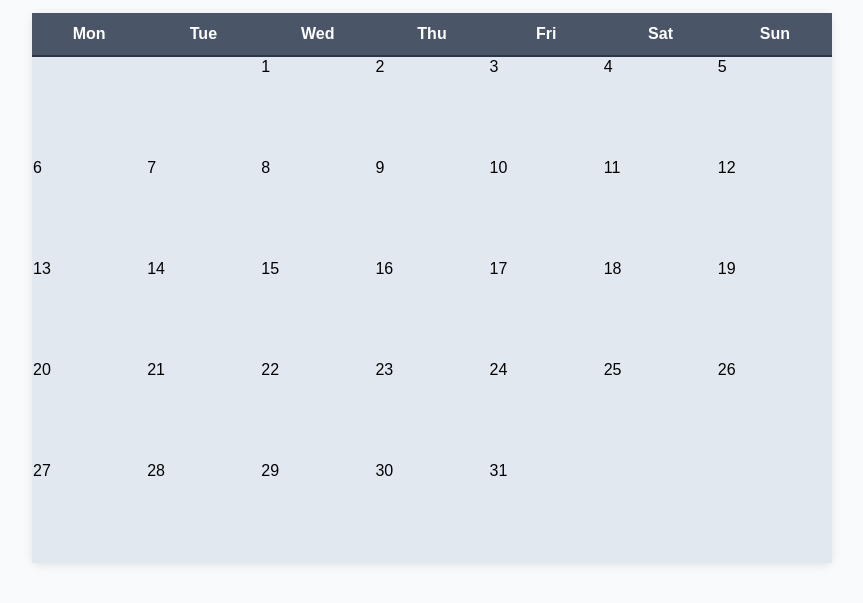
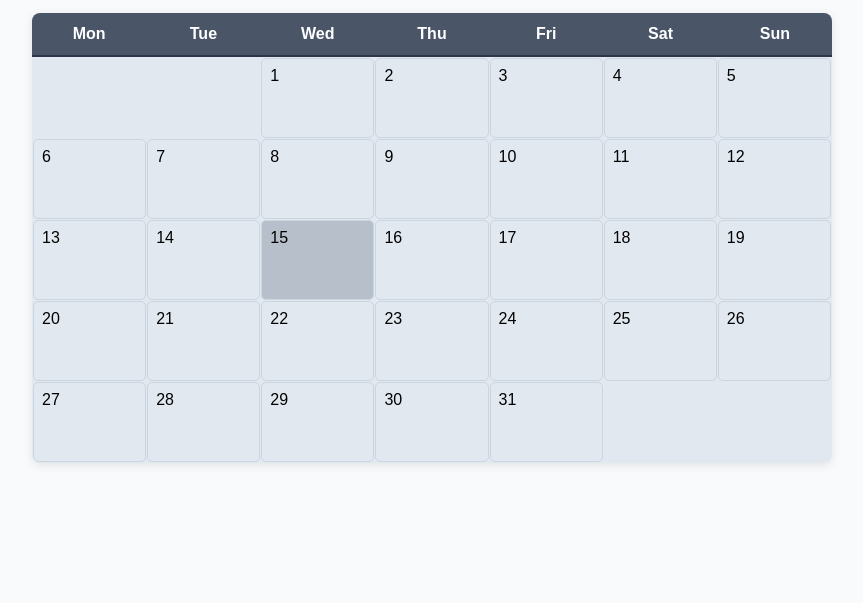
Before and after one commit to MalusiS/Piscine-Sprint-2-Project-Days-Calendar, a website with bundled scripts: page index.html in a window 1280 px wide. Shown: the part 87-690 px from the top of the page, without its empty margins (208-1071 px from the left). Built offline with nearby package versions, Linux system fonts and the light colour scheme.

Commit message:
Final fixes made to styling and comments and unused code removed

```diff
--- a/styles.css
+++ b/styles.css
@@ -51,7 +51,7 @@ body {
   background: white;
   border-radius: 8px;
   box-shadow: 0 2px 10px rgba(0, 0, 0, 0.1);
-  /* overflow: hidden; */
+  overflow: hidden;
 }
 
 /* Weekdays Header */
@@ -70,8 +70,19 @@ body {
 .calendar-grid {
   display: grid;
   grid-template-columns: repeat(7, 1fr);
-  grid-template-rows: repeat(5, 100px);
   background: #e2e8f0;
   gap: 1px;
   padding: 1px;
 }
+
+/* Day Cells */
+.day-cell {
+  padding: 0.5rem;
+  display: flex;
+  align-items: flex-start;
+  justify-content: flex-start;
+  position: relative;
+  min-height: 80px;
+  border-radius: 5px;
+  transition: background-color 0.2s;
+}
--- a/web.mjs
+++ b/web.mjs
@@ -18,6 +18,7 @@ let currentMonth = currentDate.getMonth();
 // DOM elements
 let calendarGrid, monthYearDisplay, prevButton, nextButton;
 
+// Used DOMContentLoaded as we're not waiting for images to load, it would be preferred over window.onload
 document.addEventListener("DOMContentLoaded", initCalendar);
 
 function initCalendar() {
@@ -99,7 +100,6 @@ function createCalendarStructure() {
   calendarGrid = document.createElement("div");
   calendarGrid.className = "calendar-grid";
   calendarGrid.id = "calendar-grid";
-  //   calendarGrid.textContent = "1";
 
   // Add elements to container
   calendarContainer.appendChild(weekdaysHeader);
@@ -115,7 +115,6 @@ function renderCalendar(year, month) {
   // Update month/year display
   const monthName = Object.keys(MONTHS)[month]; // Covert month index to month name
   monthYearDisplay.textContent = `${monthName} ${year}`;
-  console.log(monthName);
 
   // Clear previous calendar
   calendarGrid.innerHTML = "";
@@ -127,30 +126,37 @@ function renderCalendar(year, month) {
   // Convert from Sunday-first (Sunday = 0) to Monday-first (Monday = 0) for rendering
   let firstDayMonday = firstDayOfMonth === 0 ? 6 : firstDayOfMonth - 1;
 
+  if (
+    (firstDayMonday === 5 && daysInMonth === 31) ||
+    (firstDayMonday === 6 && daysInMonth >= 30)
+  ) {
+    calendarGrid.style.gridTemplateRows = `repeat(6, 80px)`;
+  } else {
+    calendarGrid.style.gridTemplateRows = `repeat(5, 80px)`;
+  }
+
   for (let i = 0; i < daysInMonth + firstDayMonday; i++) {
     // TODO Update for loop to reduce method
     const dayElement = document.createElement("div");
     dayElement.className = "day-cell";
     const dayNumber = i - firstDayMonday + 1;
 
-    dayNumber <= 0
-      ? (dayElement.textContent = "")
-      : (dayElement.textContent = dayNumber);
+    if (dayNumber <= 0) {
+      dayElement.textContent = "";
+    } else {
+      dayElement.textContent = dayNumber;
+      dayElement.style.border = "1px solid #cbd5e0";
+    }
+    // Highlight today
+    const today = new Date();
+    if (
+      year === today.getFullYear() &&
+      month === today.getMonth() &&
+      dayNumber === today.getDate()
+    ) {
+      dayElement.style.background = "#b7c0ca";
+    }
 
     calendarGrid.appendChild(dayElement);
   }
 }
-
-// Create event listeners for buttons and logic for moving months
-
-/*
-TODOS
-* Add Month/Year -- DONE
-* Logic for buttons
-* Generate day numbers on grid -- STARTED; Need to figure how to shift 1st to start day
-* Styling -- STARTED
-* renderCalender needs to render based on the current date
-* Todays date needs to be indicated
-* global variables -- some variables need to be moved out of their function
-
-*/
```
